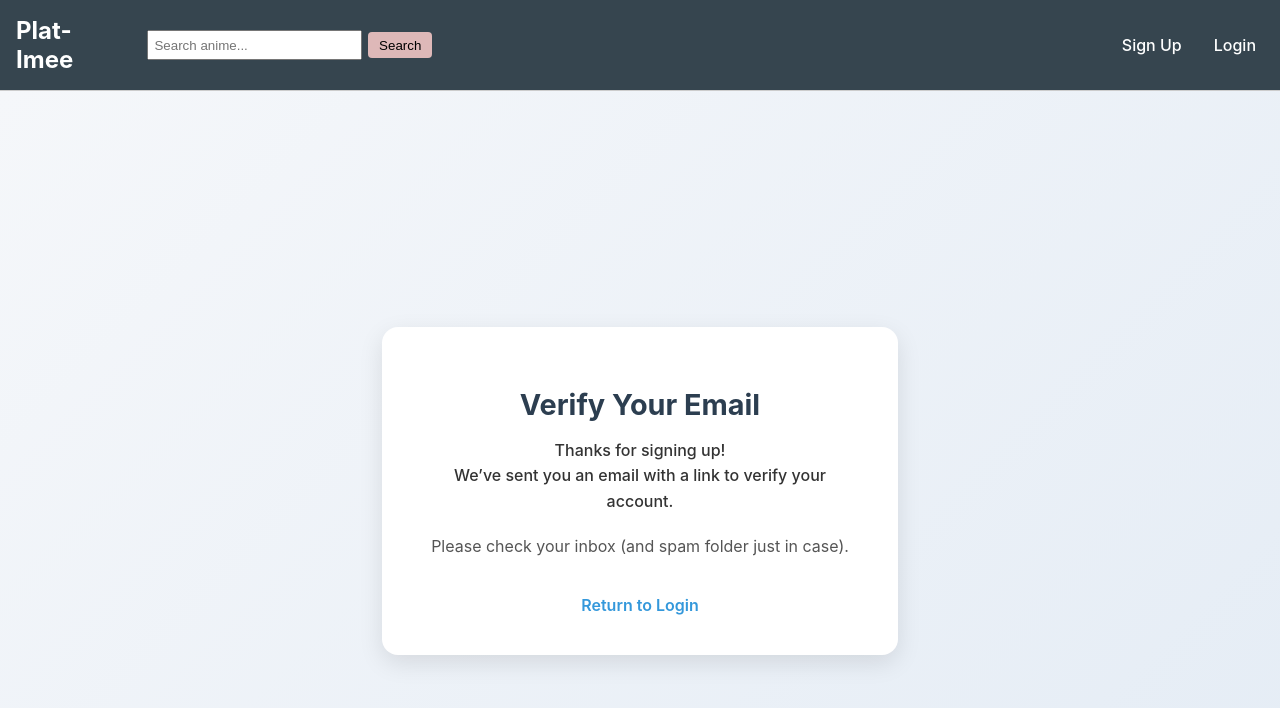
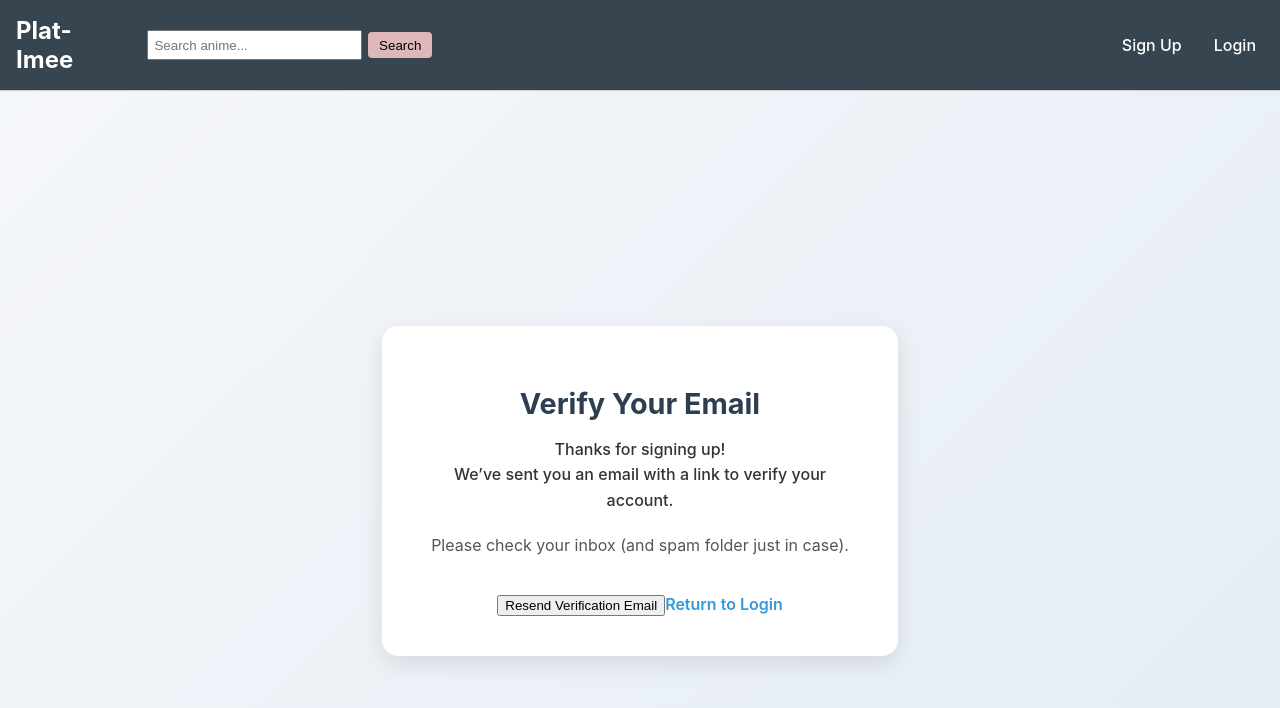
Before and after one commit to jaebel/Plat-Imee-Frontend, a React (Create React App) app: page /verify-email in a window 1280 px wide. Shown: the top 708 px of the page. Built offline with nearby package versions, Linux system fonts and the light colour scheme.

Commit message:
Add resend verification email functionality

```diff
--- a/src/pages/EmailVerificationNotice.js
+++ b/src/pages/EmailVerificationNotice.js
@@ -1,10 +1,36 @@
-import React from 'react';
+import React, { useState } from 'react';
 import { Link, useLocation } from 'react-router-dom';
+import axiosInstance from '../api/axiosInstance';
 import '../styles/Auth.css';
 
 const EmailVerificationNotice = () => {
   const location = useLocation();
   const email = location.state?.email;
+  const userId = location.state?.userId;
+  const [message, setMessage] = useState('');
+  const [error, setError] = useState('');
+  const [loading, setLoading] = useState(false);
+
+  const handleResendVerification = async () => {
+    if (!userId) {
+      setError('Unable to resend verification: user ID missing.');
+      return;
+    }
+
+    setLoading(true);
+    setError('');
+    setMessage('');
+
+    try {
+      const response = await axiosInstance.post(`/users/${userId}/verification`);
+      setMessage(response.data.message || 'Verification email resent successfully!');
+    } catch (err) {
+      console.error(err);
+      setError(err.response?.data || 'Failed to resend verification email.');
+    } finally {
+      setLoading(false);
+    }
+  };
 
   return (
     <div className="auth-page">
@@ -17,6 +43,14 @@ const EmailVerificationNotice = () => {
         <p>
           Please check your inbox (and spam folder just in case).
         </p>
+
+        {message && <p className="success">{message}</p>}
+        {error && <p className="error">{error}</p>}
+
+        <button onClick={handleResendVerification} disabled={loading}>
+          {loading ? 'Resending...' : 'Resend Verification Email'}
+        </button>
+
         <Link to="/login" className="auth-link">
           Return to Login
         </Link>
--- a/src/pages/SignUp.js
+++ b/src/pages/SignUp.js
@@ -68,7 +68,7 @@ const SignUp = () => {
       const response = await axiosInstance.post('/users', form);
       setSuccess('User registered successfully!');
       console.log(response.data);
-      navigate('/verify-email', { state: { email: form.email } });
+      navigate('/verify-email', { state: { email: response.data.email, userId: response.data.id } });
     } catch (err) {
       console.error(err);
       setError(err.response?.data || 'Registration failed.');
```
